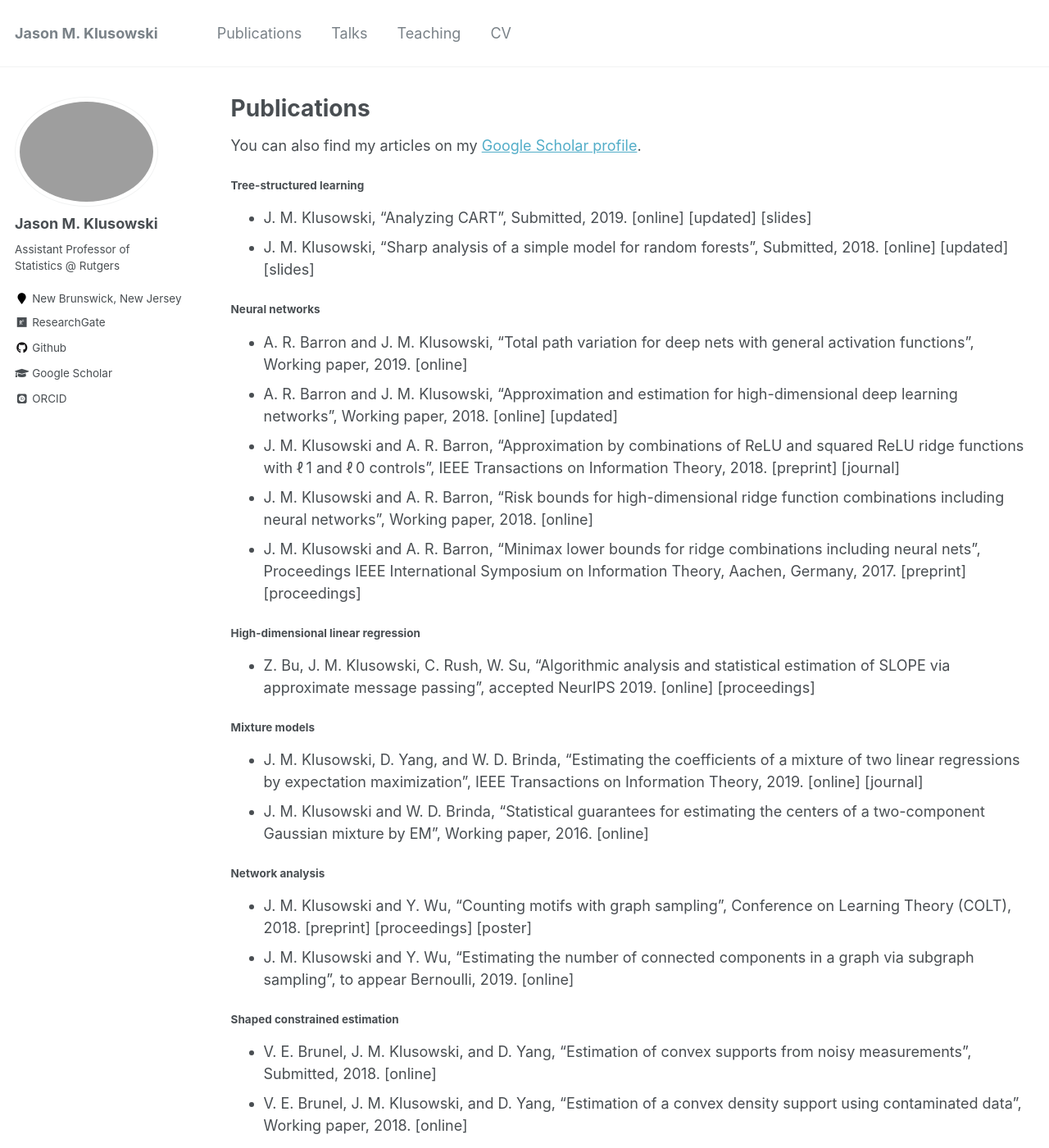
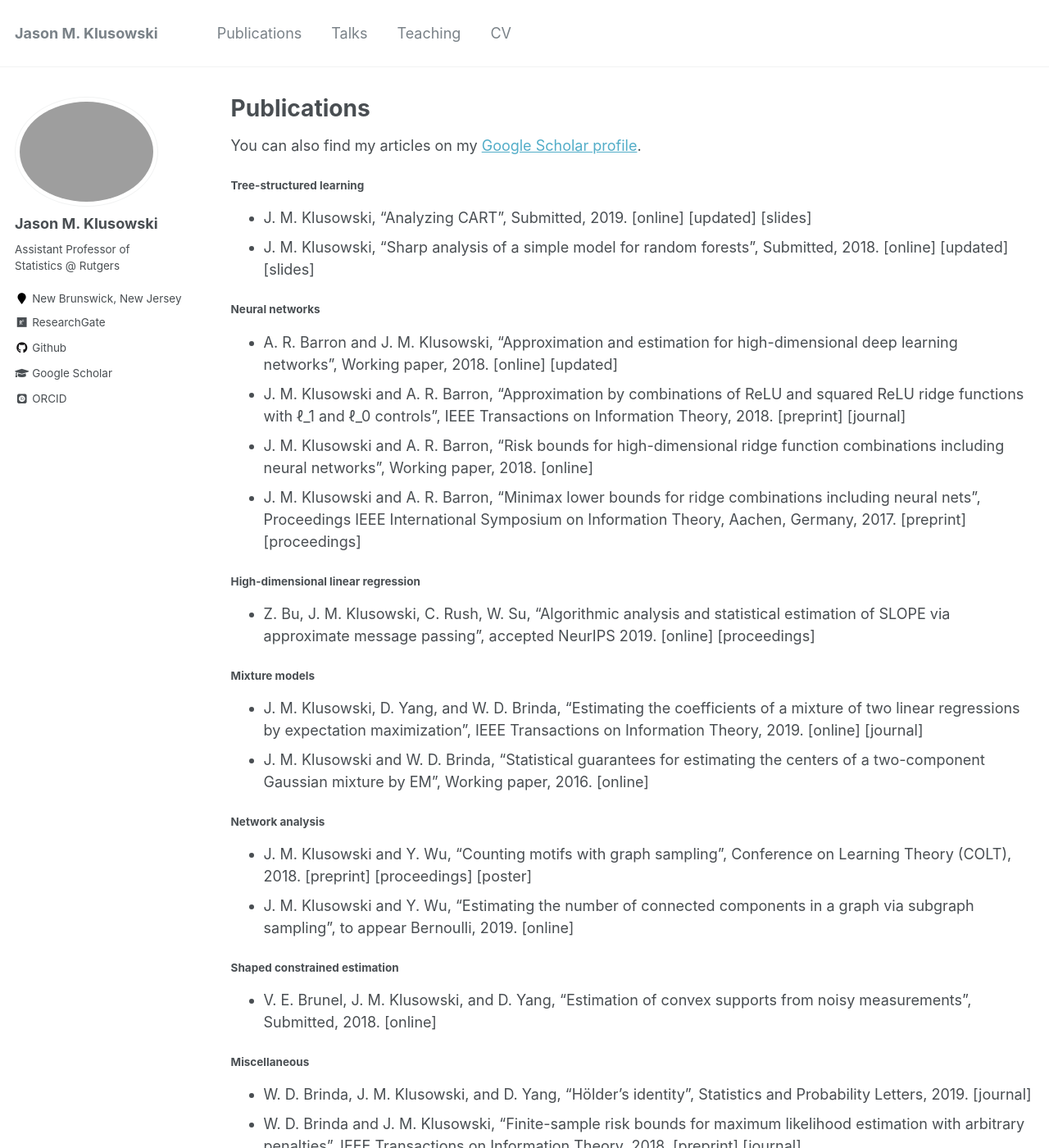
Before and after one commit to jasonklusowski/jasonklusowski.github.io, a Jekyll site: the page built from _pages/publications.md, in a window 1280 px wide and 1400 px high. Shown: the whole window at 82% size. Built offline with Jekyll 4.4.1, drawn with Linux system fonts in a browser that asks for light colours; some web fonts are replaced; some of the changed text lies outside the part shown.

Commit message:
Update publications.md

```diff
--- a/_pages/publications.md
+++ b/_pages/publications.md
@@ -14,9 +14,8 @@ You can also find my articles on my [Google Scholar profile](https://scholar.goo
 
 ##### Neural networks
 
-* A. R. Barron and J. M. Klusowski, "Total path variation for deep nets with general activation functions", Working paper, 2019. [online]
 * A. R. Barron and J. M. Klusowski, "Approximation and estimation for high-dimensional deep learning networks", Working paper, 2018. [online] [updated]
-* J. M. Klusowski and A. R. Barron, "Approximation by combinations of ReLU and squared ReLU ridge functions with ℓ 1  and ℓ 0  controls", IEEE Transactions on Information Theory, 2018. [preprint] [journal]
+* J. M. Klusowski and A. R. Barron, "Approximation by combinations of ReLU and squared ReLU ridge functions with ℓ_1 and ℓ_0 controls", IEEE Transactions on Information Theory, 2018. [preprint] [journal]
 * J. M. Klusowski and A. R. Barron, "Risk bounds for high-dimensional ridge function combinations including neural networks", Working paper, 2018. [online]
 * J. M. Klusowski and A. R. Barron, "Minimax lower bounds for ridge combinations including neural nets", Proceedings IEEE International Symposium on Information Theory, Aachen, Germany, 2017. [preprint] [proceedings]
 
@@ -37,10 +36,8 @@ You can also find my articles on my [Google Scholar profile](https://scholar.goo
 ##### Shaped constrained estimation
 
 * V. E. Brunel, J. M. Klusowski, and D. Yang, "Estimation of convex supports from noisy measurements", Submitted, 2018. [online]
-* V. E. Brunel, J. M. Klusowski, and D. Yang, "Estimation of a convex density support using contaminated data", Working paper, 2018. [online]
 
 ##### Miscellaneous
 
 * W. D. Brinda, J. M. Klusowski, and D. Yang, "Hölder's identity", Statistics and Probability Letters, 2019. [journal]
-* W. D. Brinda, J. M. Klusowski, and A. R. Barron, "Expected redundancy of mixtures from unconstrained families", Working paper, 2018. [online]
 * W. D. Brinda and J. M. Klusowski, "Finite-sample risk bounds for maximum likelihood estimation with arbitrary penalties", IEEE Transactions on Information Theory, 2018. [preprint] [journal]
```
